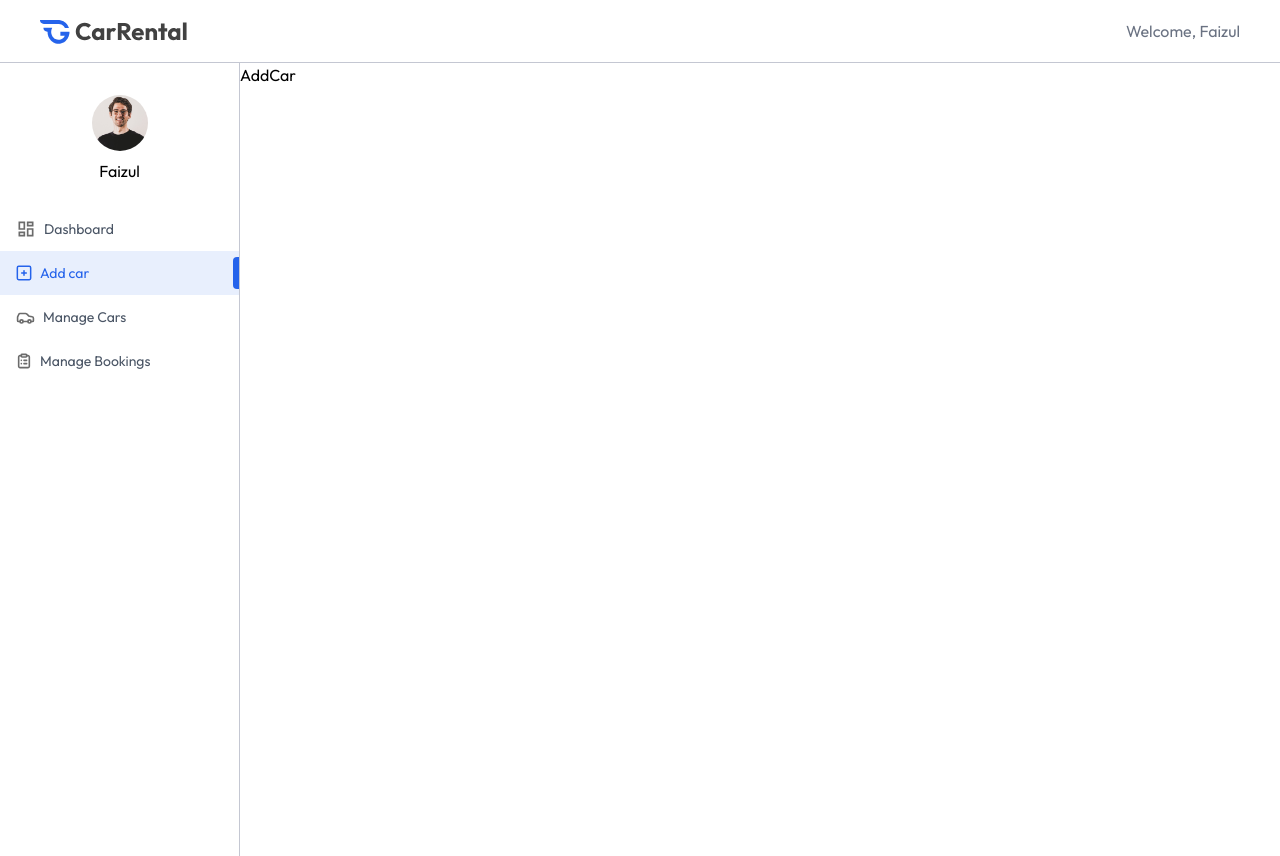
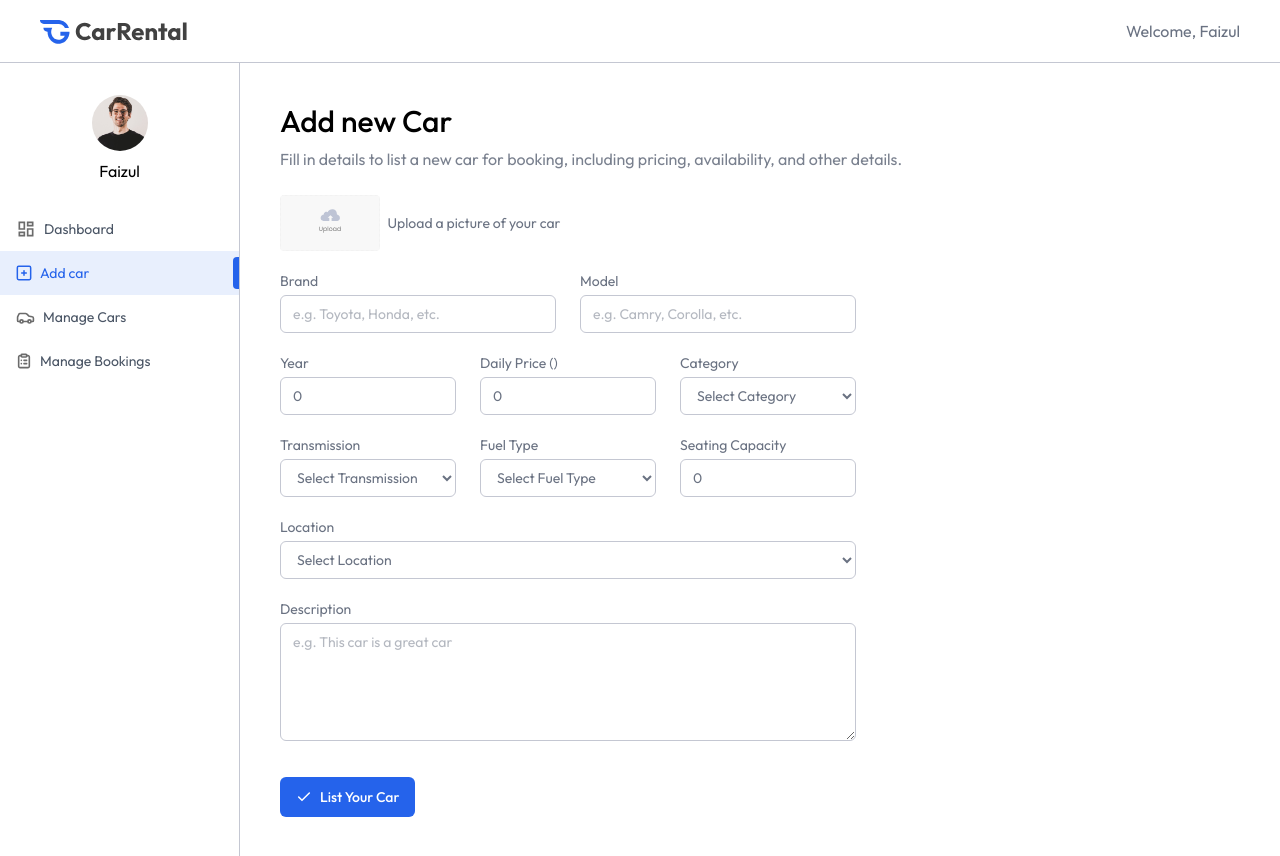
Before and after one commit to Faizululum/car-rental, a React (Vite) app in the folder client/: page /owner/add-car in a window 1280 px wide. Shown: the top 856 px of the page. Built offline with nearby package versions, Linux system fonts and the light colour scheme.

Commit message:
feat: create AddCar page

```diff
--- a/client/src/pages/owner/AddCar.jsx
+++ b/client/src/pages/owner/AddCar.jsx
@@ -1,8 +1,121 @@
-import React from 'react'
+import React, { useState } from 'react'
+import Title from '../../components/owner/Title';
+import { assets } from '../../assets/assets';
 
 const AddCar = () => {
+
+  const currency = import.meta.env.VITE_CURRENCY;
+
+  const [image, setImage] = useState(null);
+  const [car, setCar] = useState({
+    brand: '',
+    model: '',
+    year: 0,
+    pricePerDay: 0,
+    category: '',
+    transmission: '',
+    fuel_type: '',
+    seating_capacity: 0,
+    location: '',
+    description: '',
+  });
+
+  const unSubmitHandler = async (e) => {
+    e.preventDefault();
+  }
+
   return (
-    <div>AddCar</div>
+    <div className="px-4 py-10 md:px-10 flex-1">
+      <Title title="Add new Car" subTitle="Fill in details to list a new car for booking, including pricing, availability, and other details." />
+      <form className="mt-6 text-gray-500 text-sm max-w-xl flex flex-col gap-5" onSubmit={unSubmitHandler}>
+        {/* Car Image */}
+        <div className="flex items-center gap-2 w-full">
+          <label htmlFor="car-image">
+            <img src={image ? URL.createObjectURL(image) : assets.upload_icon} alt="car-image" className="h-14 rounded cursor-pointer" />
+            <input type="file" id="car-image" accept="image/*" hidden onChange={(e) => setImage(e.target.files[0])} />
+          </label>
+          <p className="text-sm text-gray-500">Upload a picture of your car</p>
+        </div>
+        {/* Car Brand & Model */}
+        <div className="grid grid-cols-1 md:grid-cols-2 gap-6">
+          <div className="flex flex-col w-full">
+            <label>Brand</label>
+            <input type="text" placeholder="e.g. Toyota, Honda, etc." required className="px-3 py-2 mt-1 border border-borderColor rounded-md outline-none" value={car.brand} onChange={(e) => setCar({ ...car, brand: e.target.value })} />
+          </div>
+          <div className="flex flex-col w-full">
+            <label>Model</label>
+            <input type="text" placeholder="e.g. Camry, Corolla, etc." required className="px-3 py-2 mt-1 border border-borderColor rounded-md outline-none" value={car.model} onChange={(e) => setCar({ ...car, model: e.target.value })} />
+          </div>
+        </div>
+        {/* Categry, Year & Price Per Day */}
+        <div className="grid grid-cols-1 sm:grid-cols-2 md:grid-cols-3 gap-6">
+          <div className="flex flex-col w-full">
+            <label>Year</label>
+            <input type="number" placeholder="2025" required className="px-3 py-2 mt-1 border border-borderColor rounded-md outline-none" value={car.year} onChange={(e) => setCar({ ...car, year: e.target.value })} />
+          </div>
+          <div className="flex flex-col w-full">
+            <label>Daily Price ({currency})</label>
+            <input type="number" placeholder="300" required className="px-3 py-2 mt-1 border border-borderColor rounded-md outline-none" value={car.pricePerDay} onChange={(e) => setCar({ ...car, pricePerDay: e.target.value })} />
+          </div>
+          <div className="flex flex-col w-full">
+            <label>Category</label>
+            <select onChange={(e) => setCar({ ...car, category: e.target.value })} value={car.category} className="px-3 py-2 mt-1 border border-borderColor rounded-md outline-none">
+              <option value="" disabled selected>Select Category</option>
+              <option value="Sedan">Sedan</option>
+              <option value="SUV">SUV</option>
+              <option value="Van">Van</option>
+            </select>
+          </div>
+        </div>
+        {/* Transmission, Fuel Type & Seating Capacity */}
+        <div className="grid grid-cols-1 sm:grid-cols-2 md:grid-cols-3 gap-6">
+          <div className="flex flex-col w-full">
+            <label>Transmission</label>
+            <select onChange={(e) => setCar({ ...car, transmission: e.target.value })} value={car.transmission} className="px-3 py-2 mt-1 border border-borderColor rounded-md outline-none">
+              <option value="" disabled selected>Select Transmission</option>
+              <option value="Manual">Manual</option>
+              <option value="Automatic">Automatic</option>
+              <option value="Semi-Automatic">Semi-Automatic</option>
+            </select>
+          </div>
+          <div className="flex flex-col w-full">
+            <label>Fuel Type</label>
+            <select onChange={(e) => setCar({ ...car, fuel_type: e.target.value })} value={car.fuel_type} className="px-3 py-2 mt-1 border border-borderColor rounded-md outline-none">
+              <option value="" disabled selected>Select Fuel Type</option>
+              <option value="Gas">Gas</option>
+              <option value="Diesel">Diesel</option>
+              <option value="Petrol">Petrol</option>
+              <option value="Electric">Electric</option>
+              <option value="Hybrid">Hybrid</option>
+            </select>
+          </div>
+          <div className="flex flex-col w-full">
+            <label>Seating Capacity</label>
+            <input type="number" placeholder="4" required className="px-3 py-2 mt-1 border border-borderColor rounded-md outline-none" value={car.seating_capacity} onChange={(e) => setCar({ ...car, seating_capacity: e.target.value })} />
+          </div>
+        </div>
+        {/* Location */}
+        <div className="flex flex-col w-full">
+          <label>Location</label>
+          <select onChange={(e) => setCar({ ...car, location: e.target.value })} value={car.location} className="px-3 py-2 mt-1 border border-borderColor rounded-md outline-none">
+            <option value="" disabled selected>Select Location</option>
+            <option value="Gresik">Gresik</option>
+            <option value="Surabaya">Surabaya</option>
+            <option value="Sidoarjo">Sidoarjo</option>
+            <option value="Lamongan">Lamongan</option>
+          </select>
+        </div>
+        {/* Description */}
+        <div className="flex flex-col w-full">
+          <label>Description</label>
+          <textarea rows={5} placeholder="e.g. This car is a great car" required className="px-3 py-2 mt-1 border border-borderColor rounded-md outline-none" value={car.description} onChange={(e) => setCar({ ...car, description: e.target.value })}></textarea>
+        </div>
+        <button className="flex items-center gap-2 px-4 py-2.5 mt-4 bg-primary text-white rounded-md font-medium w-max cursor-pointer">
+          <img src={assets.tick_icon} />
+          List Your Car
+        </button>
+      </form>
+    </div>
   )
 }
 
```
